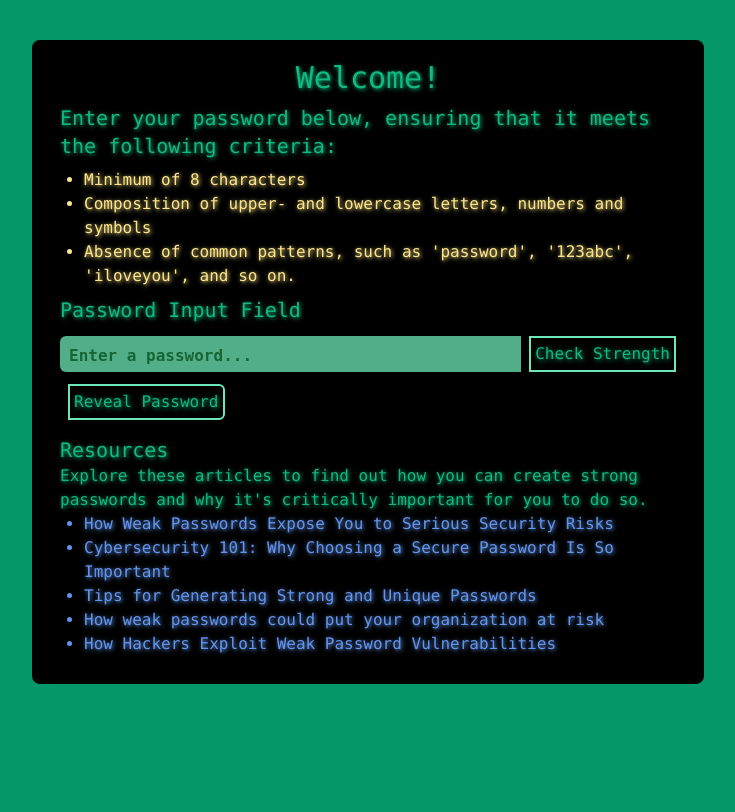
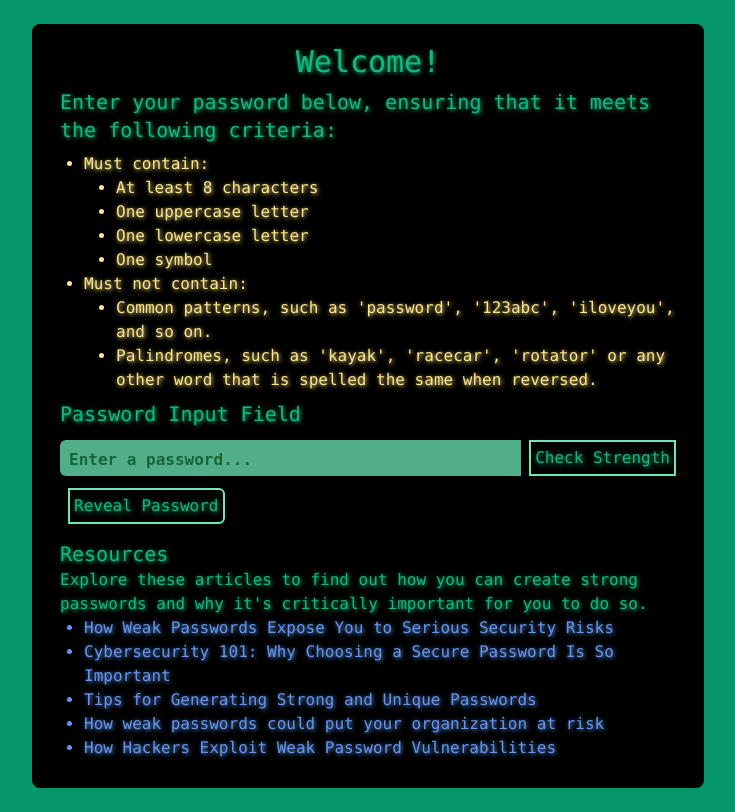
Before and after one commit to c-hut/password-checker, a Django app: page / in a window 1280 px wide. Shown: the part 80-892 px from the top of the page, without its empty margins (272-1007 px from the left). Before the commit the page ends 764 px from the top, so only its background shows below. Run offline with Django 5.2, Linux system fonts and the light colour scheme.

Commit message:
Adjust HTML structure and CSS styling properties

```diff
--- a/password_checker/templates/password_checker.html
+++ b/password_checker/templates/password_checker.html
@@ -20,7 +20,7 @@
       </div>
     </nav>
 
-    <div class="flex-grow mx-auto mt-10 sm:px-4">
+    <div class="flex-grow mx-auto my-6 sm:px-4">
       <div
         class="text-green-500 max-w-2xl mx-auto bg-black p-5 rounded-lg transform hover:scale-105"
         style="text-shadow: 1px 1px 4px"
@@ -33,14 +33,24 @@
             criteria:
           </p>
           <ul class="text-yellow-200 font-mono text-1xl pl-8 list-disc">
-            <li>Minimum of 8 characters</li>
-            <li>
-              Composition of upper- and lowercase letters, numbers and symbols
-            </li>
-            <li>
-              Absence of common patterns, such as 'password', '123abc',
-              'iloveyou', and so on.
-            </li>
+            <li>Must contain:</li>
+            <ul class="text-yellow-200 font-mono text-1xl pl-8 list-disc">
+              <li>At least 8 characters</li>
+              <li>One uppercase letter</li>
+              <li>One lowercase letter</li>
+              <li>One symbol</li>
+            </ul>
+            <li>Must not contain:</li>
+            <ul class="text-yellow-200 font-mono text-1xl pl-8 list-disc">
+              <li>
+                Common patterns, such as 'password', '123abc', 'iloveyou', and
+                so on.
+              </li>
+              <li>
+                Palindromes, such as 'kayak', 'racecar', 'rotator' or any other
+                word that is spelled the same when reversed.
+              </li>
+            </ul>
           </ul>
         </div>
 
@@ -99,11 +109,8 @@
 
         <!-- Feedback Section -->
         <div id="feedback-section" class="font-mono p-2 hidden">
-          <h2 class="text-xl">Results</h2>
-          <div
-            id="password-strength"
-            class="border-2 border-green-300 text-red-500 p-2"
-          ></div>
+          <h2 class="text-xl">Result</h2>
+          <p id="password-strength" class="text-red-500"></p>
         </div>
 
         <!-- Resource Section -->
@@ -181,7 +188,7 @@
           case "Strong":
             feedbackSection.classList.remove("hidden");
             passwordStrengthElement.textContent = "Password strength: Strong";
-            passwordStrengthElement.style.color = "#48BB78";
+            passwordStrengthElement.style.color = "#0BDA51";
             break;
           default:
             feedbackSection.classList.add("hidden");
```
